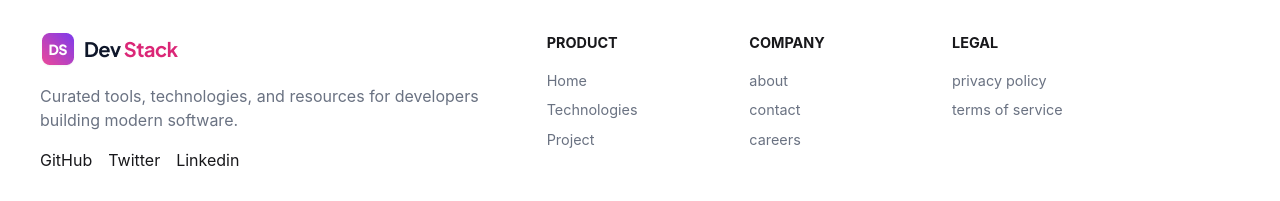
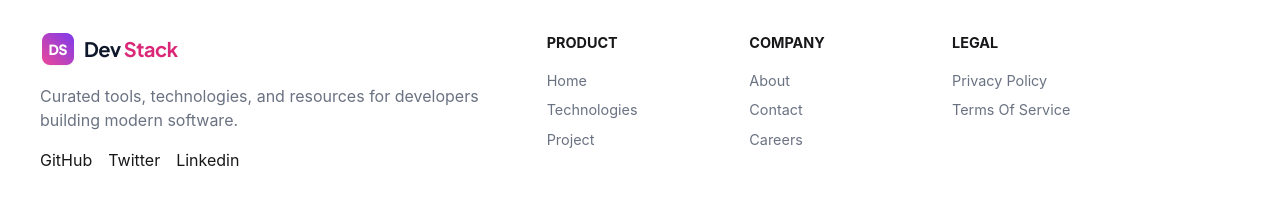
Before and after one commit to moniruzzaman-tasrif/dev-stack, a React (Vite) app: page / in a window 1280 px wide. Shown: the part 2554-2755 px from the top of the page. Built offline with nearby package versions, Linux system fonts and the light colour scheme.

Commit message:
fix new bug

```diff
--- a/src/component/footer.tsx
+++ b/src/component/footer.tsx
@@ -20,7 +20,7 @@ const Footer = () => {
           </div>
           <div className="col-span-2">
             <h1 className="font-bold uppercase  text-[0.9rem]"> product</h1>
-            <ul className=" text-gray-500 flex flex-col gap-2 mt-4 text-[0.9rem] ">
+            <ul className=" text-gray-500 flex flex-col gap-2 mt-4 text-[0.9rem] capitalize">
               <li>
                 <a href="/">Home</a>
               </li>
@@ -34,7 +34,7 @@ const Footer = () => {
           </div>
           <div className="col-span-2">
             <h1 className="font-bold uppercase  text-[0.9rem]">company</h1>
-            <ul className=" text-gray-500 flex flex-col gap-2 mt-4 text-[0.9rem]">
+            <ul className=" text-gray-500 flex flex-col gap-2 mt-4 text-[0.9rem] capitalize">
               <li>
                 <a href="/">about</a>
               </li>
@@ -48,7 +48,7 @@ const Footer = () => {
           </div>
           <div className="col-span-2">
             <h1 className="font-bold uppercase text-[0.9rem]">legal</h1>
-            <ul className="text-gray-500 flex flex-col gap-2 mt-4 text-[0.9rem]">
+            <ul className="text-gray-500 flex flex-col gap-2 mt-4 text-[0.9rem] capitalize">
               <li>
                 <a href="/"> privacy policy</a>
               </li>
```
